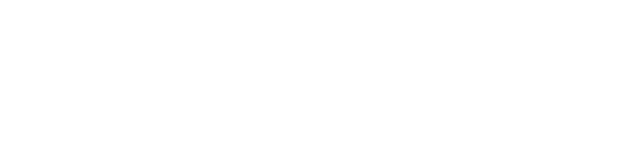
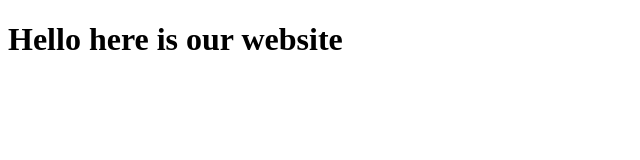
Before and after one commit to cammuriel/test-repo, a plain HTML site: page index.html in a window 1280 px wide. Shown: the whole page, without its empty margins (0-640 px from the left). Drawn offline with Linux system fonts and the light colour scheme.

Commit message:
Added content to index.html

```diff
--- a/index.html
+++ b/index.html
@@ -7,6 +7,6 @@
     <title>Document</title>
 </head>
 <body>
-
+    <h1>Hello here is our website</h1>
 </body>
 </html>
```
